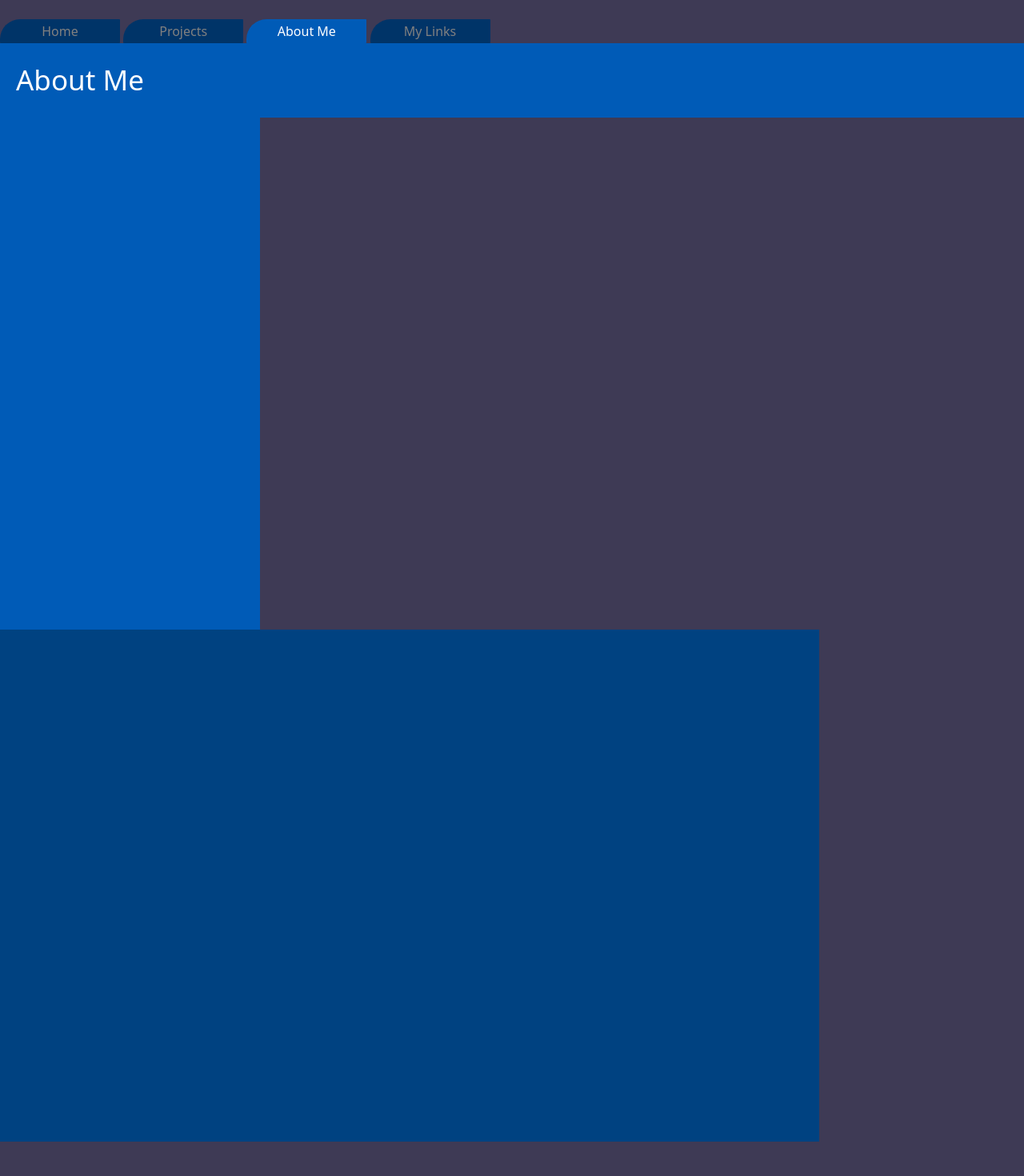
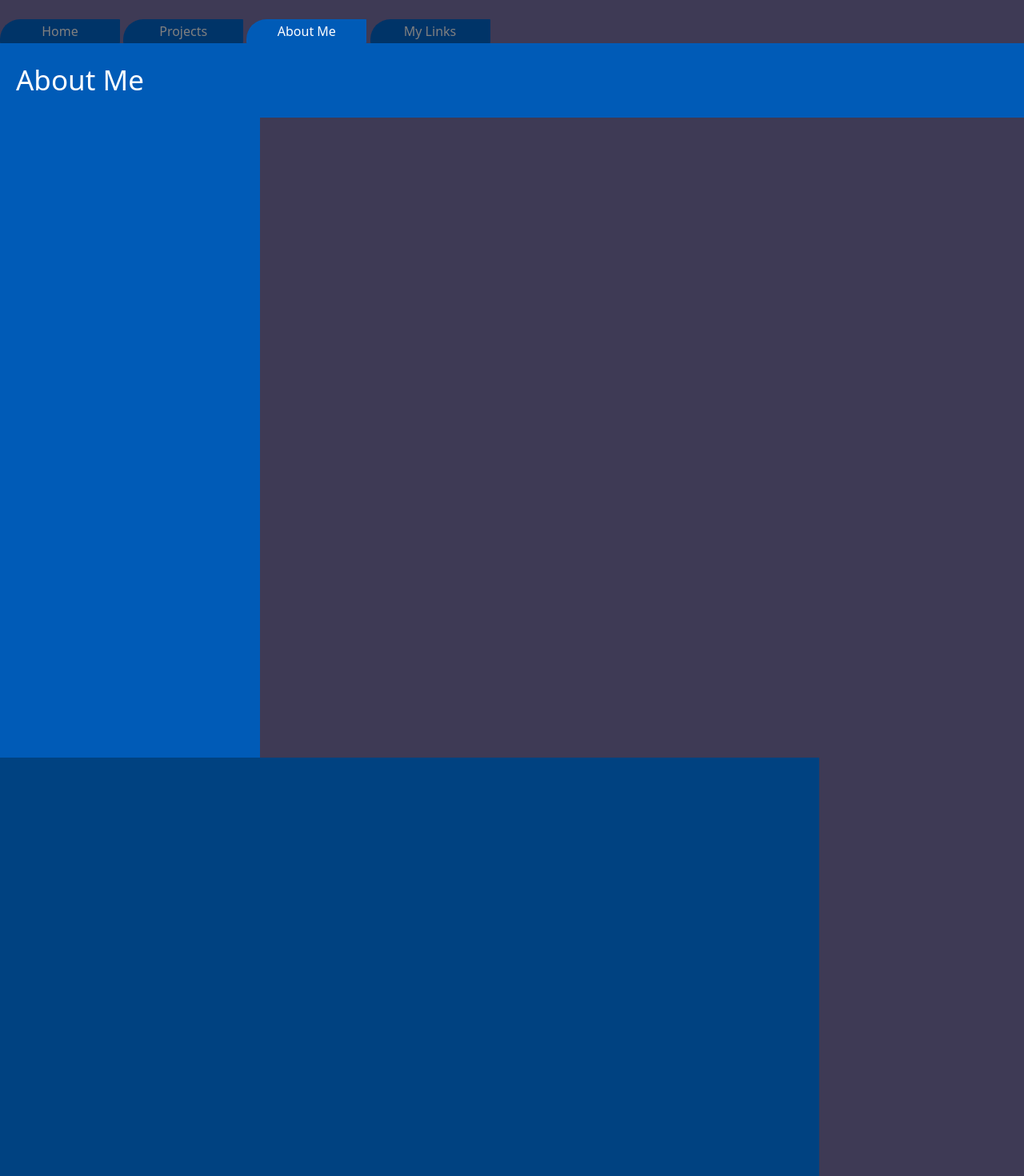
Before and after one commit to scottm213/scottmattera.net, a SvelteKit app: page /about in a window 1280 px wide. Shown: the top 1470 px of the page at 80% size. Before the commit the page ends 1427 px from the top, so only its background shows below. Built offline with nearby package versions, Linux system fonts and the light colour scheme.

Commit message:
size change

```diff
--- a/src/app.css
+++ b/src/app.css
@@ -22,7 +22,7 @@ header {
 }
 
 .square {
-    height: 80dvh;
+    height: 100dvh;
     width: 325px;
     padding: 0;
     background-color: #005bb7;
@@ -39,7 +39,7 @@ header {
 }
 
 .otherSquare {
-    height: 80dvh;
+    height: 100dvh;
     width: 80dvw;
 
 
```
